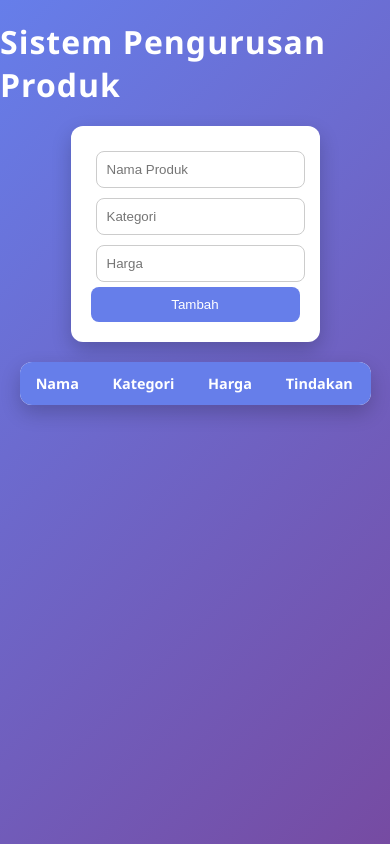
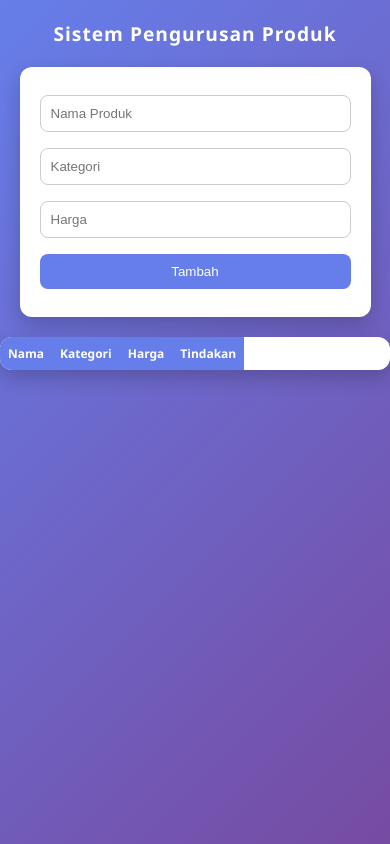
Before and after one commit to fikrisahruddin07/Sistem_Pengurusan_Produk, a website: page index.html in a window 390 px wide. Drawn offline with Linux system fonts and the light colour scheme; no server answers.

Commit message:
Ubah css

```diff
--- a/css/style.css
+++ b/css/style.css
@@ -123,3 +123,58 @@ td button:hover {
     font-size: 0.9rem;
   }
 }
+
+/* TABLE RESPONSIVE (SCROLL) */
+@media (max-width: 768px) {
+  table {
+    display: block;
+    overflow-x: auto;
+    white-space: nowrap;
+  }
+}
+
+/* MOBILE DESIGN */
+@media (max-width: 600px) {
+
+  h1 {
+    font-size: 1.5rem;
+    text-align: center;
+  }
+
+  form {
+    width: 90%;
+    display: flex;
+    flex-direction: column;
+  }
+
+  form input, form button {
+    width: 100%;
+    margin: 8px 0;
+  }
+
+  table {
+    width: 100%;
+    font-size: 0.85rem;
+  }
+
+  th, td {
+    padding: 8px;
+  }
+}
+
+/* EXTRA SMALL DEVICE */
+@media (max-width: 400px) {
+
+  h1 {
+    font-size: 1.2rem;
+  }
+
+  table {
+    font-size: 0.75rem;
+  }
+
+  td button {
+    padding: 5px 8px;
+    font-size: 0.7rem;
+  }
+}
```
Also changed, not shown: cypress/e2e/booking.cy.js (+1 -6 lines).
